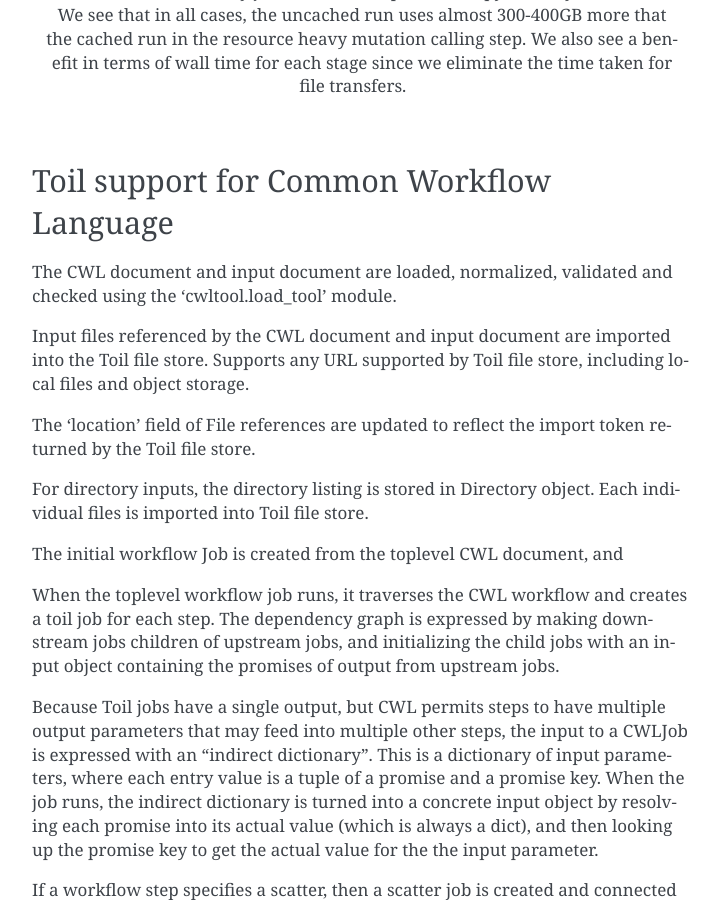
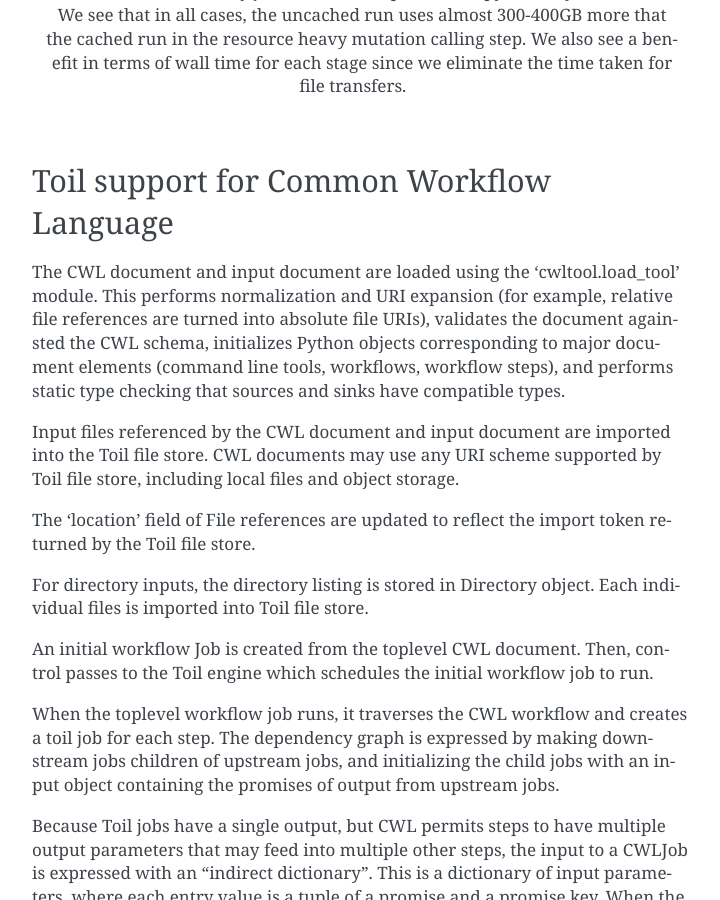
Before and after one commit to DataBiosphere/toil, a Sphinx documentation site: the page built from docs/architecture.rst, in a window 1280 px wide and 900 px high, scrolled down 4550 px. Shown: the whole window, without its empty margins (388-1108 px from the left). Built offline with Sphinx 7.4.7, drawn with Linux system fonts in a browser that asks for light colours; the version number could not be read and is left out.

Commit message:
Add a bit more text about CWL initialization and fix dangling sentence.

```diff
--- a/docs/architecture.rst
+++ b/docs/architecture.rst
@@ -140,12 +140,16 @@
 Toil support for Common Workflow Language
 -----------------------------------------
 
-The CWL document and input document are loaded, normalized, validated and
-checked using the 'cwltool.load_tool' module.
+The CWL document and input document are loaded using the 'cwltool.load_tool'
+module.  This performs normalization and URI expansion (for example, relative
+file references are turned into absolute file URIs), validates the document
+againsted the CWL schema, initializes Python objects corresponding to major
+document elements (command line tools, workflows, workflow steps), and performs
+static type checking that sources and sinks have compatible types.
 
 Input files referenced by the CWL document and input document are imported into
-the Toil file store.  Supports any URL supported by Toil file store, including
-local files and object storage.
+the Toil file store.  CWL documents may use any URI scheme supported by Toil
+file store, including local files and object storage.
 
 The 'location' field of File references are updated to reflect the import token
 returned by the Toil file store.
@@ -153,7 +157,9 @@
 For directory inputs, the directory listing is stored in Directory object.
 Each individual files is imported into Toil file store.
 
-The initial workflow Job is created from the toplevel CWL document, and
+An initial workflow Job is created from the toplevel CWL document. Then,
+control passes to the Toil engine which schedules the initial workflow job to
+run.
 
 When the toplevel workflow job runs, it traverses the CWL workflow and creates
 a toil job for each step.  The dependency graph is expressed by making
```
